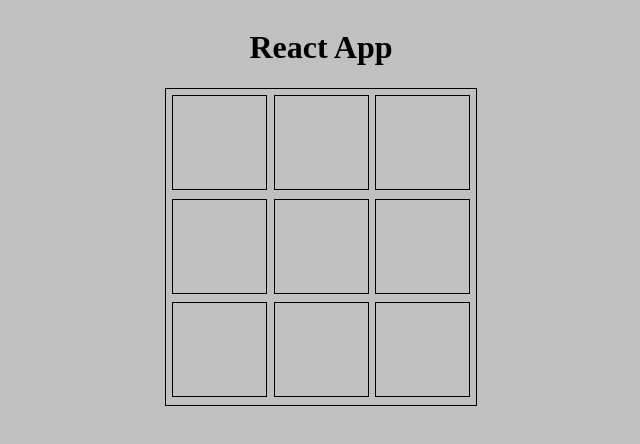
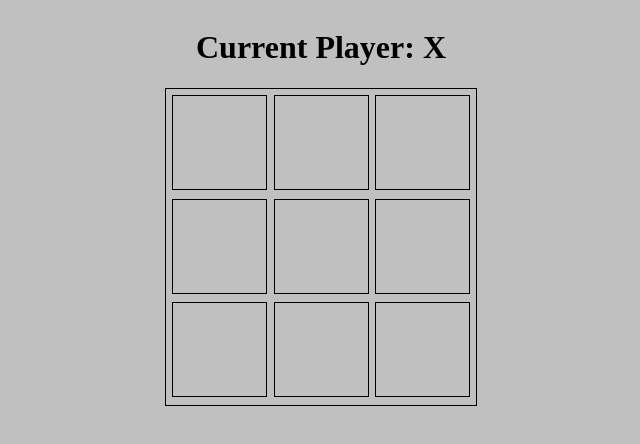
Before and after one commit to Chupriarti/react-tic-tac-toe, a React (Create React App) app: page / in a window 1280 px wide. Shown: the top 444 px of the page, without its empty margins (319-959 px from the left). Built offline with nearby package versions, Linux system fonts and the light colour scheme.

Commit message:
added current player info

```diff
--- a/src/App.tsx
+++ b/src/App.tsx
@@ -3,10 +3,13 @@ import './App.css';
 import Board from './components/Board/Board';
 
 function App() {
+
+  const [player, setPlayer] = React.useState("X");
+
   return (
     <div className="App">
-      <h1>React App</h1>
-      <Board />
+      <h1>Current Player: {player}</h1>
+      <Board player={player} setPlayer={setPlayer} />
     </div>
   );
 }
--- a/src/components/Board/Board.tsx
+++ b/src/components/Board/Board.tsx
@@ -2,20 +2,24 @@ import React from 'react';
 import Field from '../Field/Field';
 import './Board.css';
 
-const Board = (props: any) => {
+type BoardProps = {
+  player: string
+	setPlayer: (player: any) => void;
+};
 
-  const [player, setPlayer] = React.useState("X");
+const Board: React.FC<BoardProps> = (props) => {
+
   const [values, setValues] = React.useState<any[]>( new Array(9).fill(null));
 
   const onChange = (idx: number, player: string) => {
     if (values[idx] !== null) return;
     setValues(values => [...values.slice(0, idx), player,  ...values.slice(idx + 1)]);
-    setPlayer(player => player === "X" ? "0" : "X")
+    props.setPlayer(props.player === "X" ? "0" : "X")
   }
 
   return (
     <div className="Board">
-        {values.map((item, idx) => <Field key={idx} value={item} onClick={() => onChange(idx, player)} />)}
+        {values.map((item, idx) => <Field key={idx} value={item} onClick={() => onChange(idx, props.player)} />)}
     </div>
   );
 }
```
